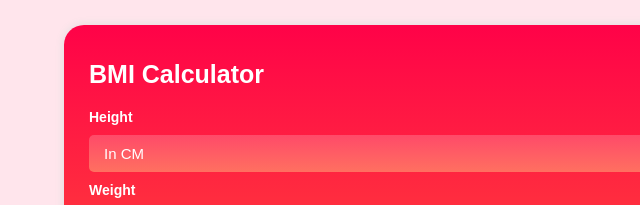
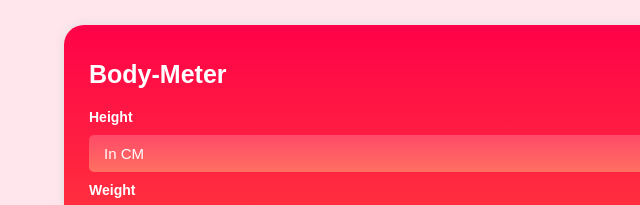
Before and after one commit to HasibCoderLab/Body-Meter, a plain HTML site: page index.html in a window 1280 px wide. Shown: the top 205 px of the page, 0-640 px from the left. Drawn offline with Linux system fonts and the light colour scheme.

Commit message:
update-<h1>

```diff
--- a/index.html
+++ b/index.html
@@ -9,7 +9,7 @@
 </head>
     <body>
         <div id="main">
-          <h1>BMI Calculator</h1>
+          <h1>Body-Meter</h1>
           <form action="" id="form">
             <label for="height">Height</label>
             <input id="height" type="number" placeholder="In CM">
```
